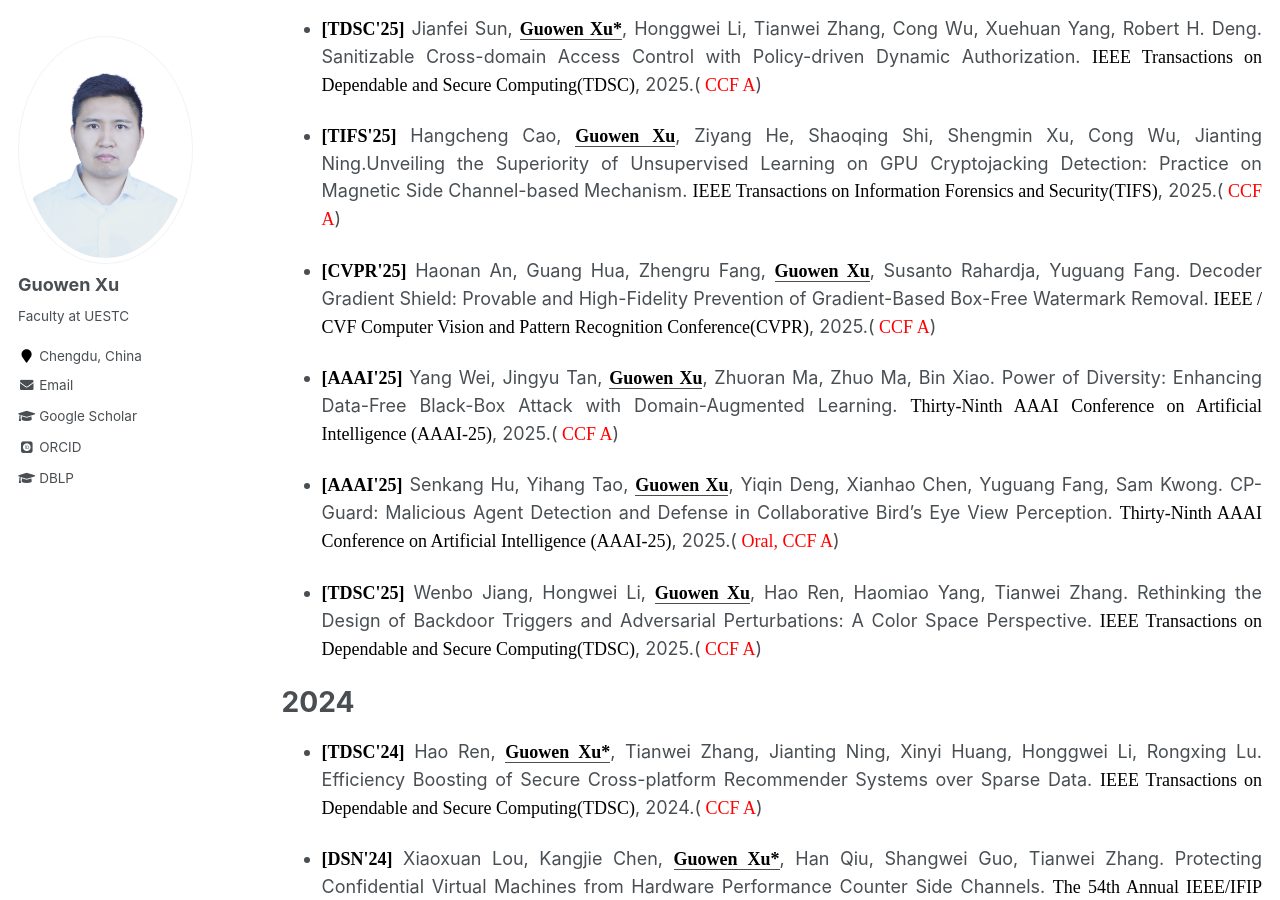
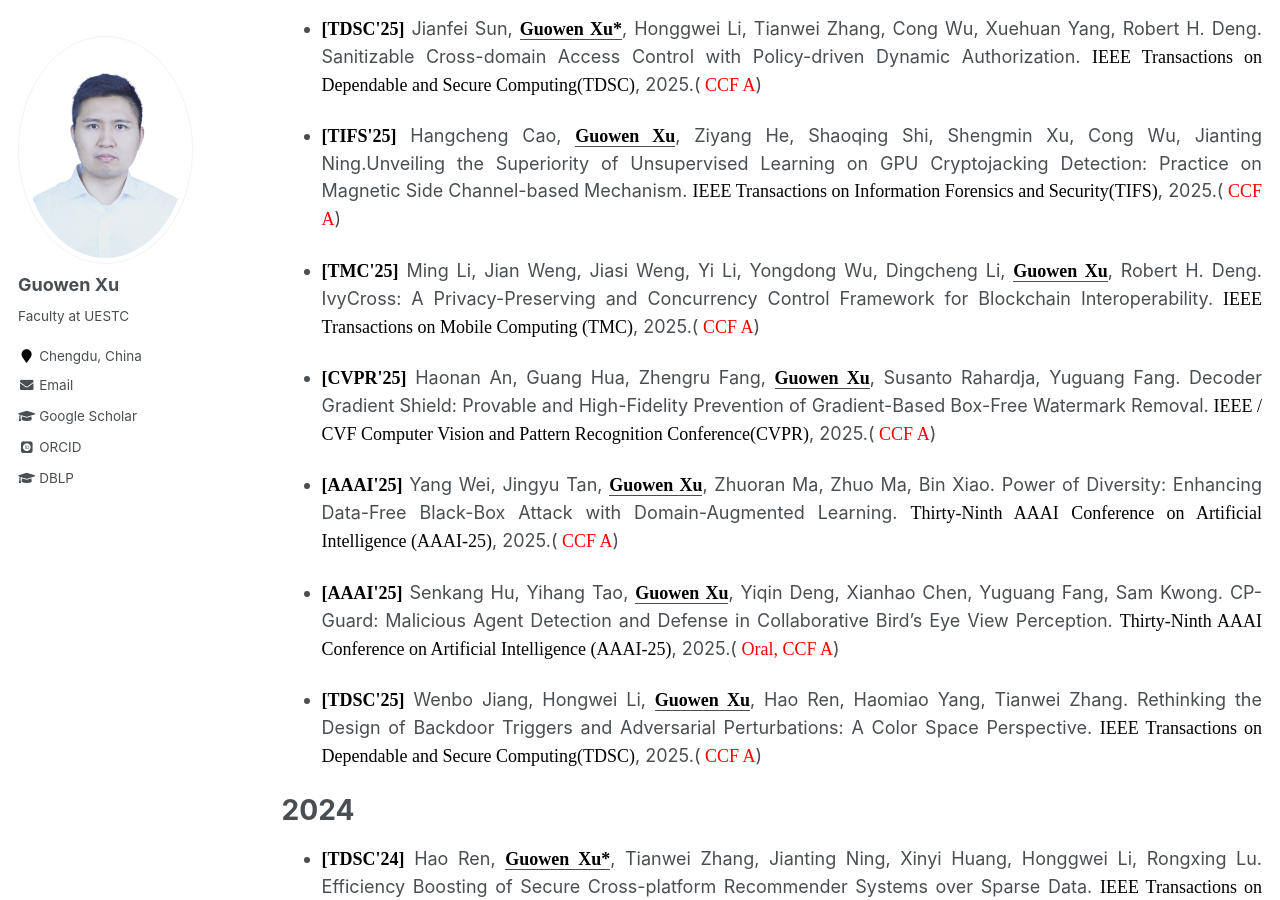
Before and after one commit to Guowen-xu/guowen-xu.github.io, a Jekyll site: the page built from _pages/publications.md, in a window 1280 px wide and 900 px high, scrolled down 514 px. Built offline with Jekyll 4.4.1, drawn with Linux system fonts in a browser that asks for light colours; some web fonts are replaced.

Commit message:
Update publications.md

```diff
--- a/_pages/publications.md
+++ b/_pages/publications.md
@@ -19,6 +19,7 @@ You can find my articles on my [Google Scholar](https://scholar.google.com.hk/ci
 * <p align="justify"> <b><font face="Times New Roman" color=black size=4> [TDSC'25]</font></b> Jianfei Sun, <u><b><font face="Times New Roman" color=black size=4> Guowen Xu*</font></b></u>, Honggwei Li, Tianwei Zhang, Cong Wu,  Xuehuan Yang,  Robert H. Deng. Sanitizable Cross-domain Access Control with Policy-driven Dynamic Authorization. <font face="Times New Roman" color=black size=4> IEEE Transactions on Dependable and Secure Computing(TDSC)</font>, 2025.(<font face="Times New Roman" color=red size=4> CCF A</font>)
 
 *  <p align="justify">  <b><font face="Times New Roman" color=black size=4> [TIFS'25]</font></b> Hangcheng Cao, <u><b><font face="Times New Roman" color=black size=4> Guowen Xu</font></b></u>, Ziyang He, Shaoqing Shi, Shengmin Xu, Cong Wu, Jianting Ning.Unveiling the Superiority of Unsupervised Learning on GPU Cryptojacking Detection: Practice on Magnetic Side Channel-based Mechanism. <font face="Times New Roman" color=black size=4> IEEE Transactions on Information Forensics and Security(TIFS)</font>, 2025.(<font face="Times New Roman" color=red size=4> CCF A</font>)
+* <p align="justify"> <b><font face="Times New Roman" color=black size=4> [TMC'25]</font></b> Ming Li, Jian Weng, Jiasi Weng, Yi Li, Yongdong Wu, Dingcheng Li, <u><b><font face="Times New Roman" color=black size=4> Guowen Xu</font></b></u>, Robert H. Deng. IvyCross: A Privacy-Preserving and Concurrency Control Framework for Blockchain Interoperability.  <font face="Times New Roman" color=black size=4> IEEE Transactions on Mobile Computing (TMC)</font>, 2025.(<font face="Times New Roman" color=red size=4> CCF A</font>)
 
 * <p align="justify"> <b><font face="Times New Roman" color=black size=4> [CVPR'25]</font></b> Haonan An, Guang Hua, Zhengru Fang, <u><b><font face="Times New Roman" color=black size=4> Guowen Xu</font></b></u>, Susanto Rahardja, Yuguang Fang. Decoder Gradient Shield: Provable and High-Fidelity Prevention of Gradient-Based Box-Free Watermark Removal.<font face="Times New Roman" color=black size=4> IEEE / CVF Computer Vision and Pattern Recognition Conference(CVPR)</font>, 2025.(<font face="Times New Roman" color=red size=4> CCF A</font>)
 * <p align="justify"> <b><font face="Times New Roman" color=black size=4> [AAAI'25]</font></b> Yang Wei, Jingyu Tan, <u><b><font face="Times New Roman" color=black size=4> Guowen Xu</font></b></u>, Zhuoran Ma, Zhuo Ma, Bin Xiao. Power of Diversity: Enhancing Data-Free Black-Box Attack with Domain-Augmented Learning. <font face="Times New Roman" color=black size=4> Thirty-Ninth AAAI Conference on Artificial Intelligence (AAAI-25)</font>, 2025.(<font face="Times New Roman" color=red size=4> CCF A</font>)
```
